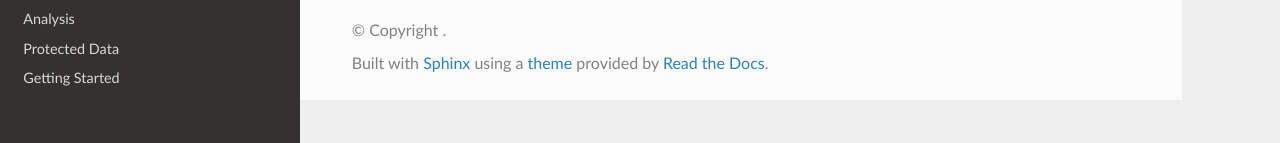
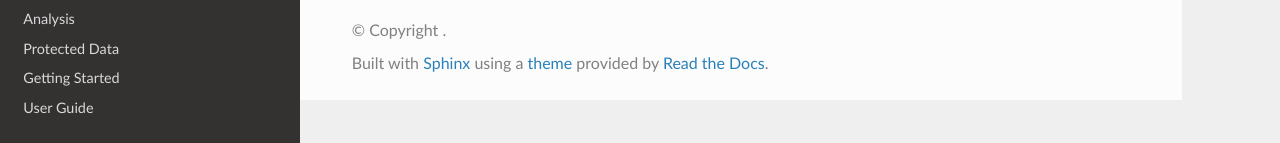
Before and after one commit to lhelms2/rtd-template-2, a Sphinx documentation site: the page built from docs/source/index.rst, in a window 1280 px wide. Shown: the part 754-897 px from the top of the page. Built offline with Sphinx 7.4.7 and the Read the Docs theme 2.0.0, drawn with Linux system fonts in a browser that asks for light colours; pages that are not in the unit, such as notebooks, are missing from menus.

Commit message:
Update index.rst

```diff
--- a/docs/source/index.rst
+++ b/docs/source/index.rst
@@ -54,3 +54,4 @@ You can also browse the full list of NCSA's `HPC-Moodle Self-Paced Tutorials <ht
    user_guide/analysis
    user_guide/protected_data
    test_page
+   icc_user_guide_test
```
